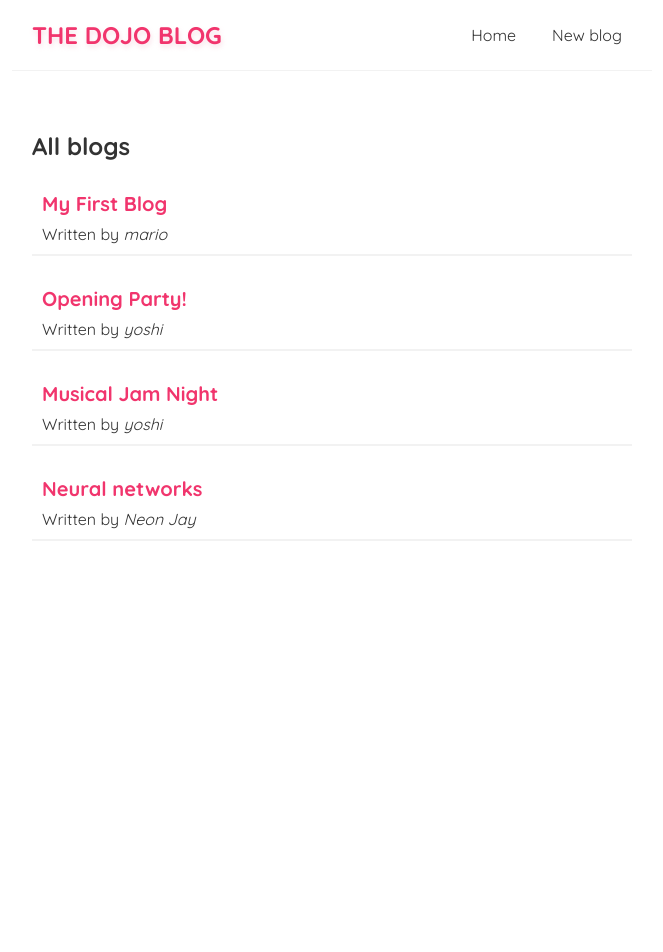
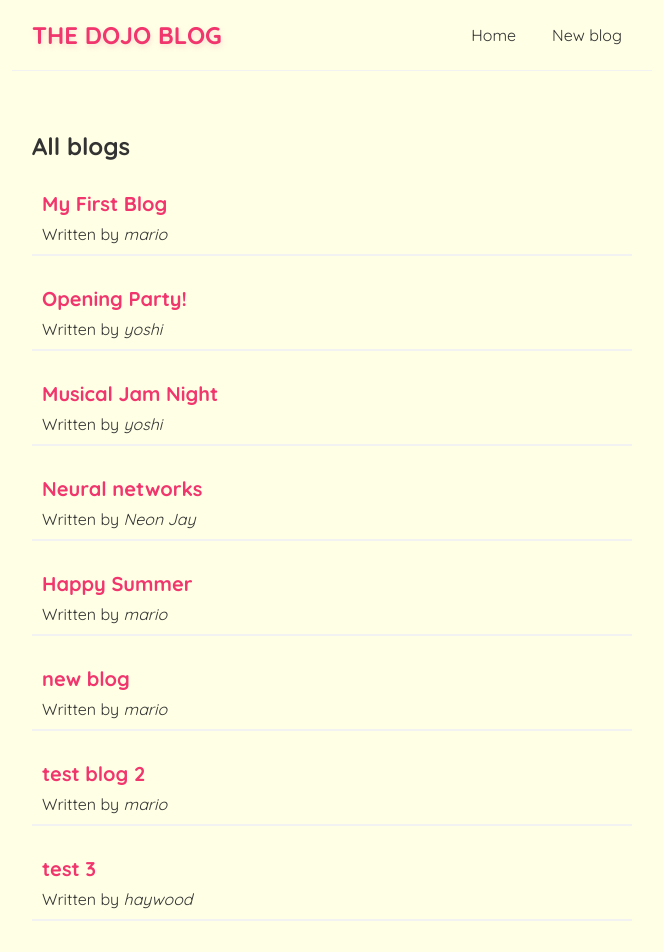
Before and after one commit to Rohith1221/dojo-blog, a React (Create React App) app: page / in a window 1280 px wide. Shown: the top 952 px of the page, without its empty margins (308-971 px from the left). Before the commit the page ends 800 px from the top, so only its background shows below. Built offline with nearby package versions, Linux system fonts and the light colour scheme; data requests are answered from the project's data file.

Commit message:
submitting events (form) and making POST req

```diff
--- a/data/db.json
+++ b/data/db.json
@@ -23,6 +23,36 @@
       "body": "Deep neural networks are having a tremendous impact on applied natural language processing. In this clearly written book, Shalom Lappin tackles the novel and exciting question of what are their implications for theories of language acquisition, representation and usage. This will be an enlightening reading for anybody interested in language from the perspectives of theoretical linguistics, cognitive science, AI and the philosophy of science.",
       "author": "Neon Jay",
       "id": 4
+    },
+    {
+      "title": "Happy Summer",
+      "body": "Don't we all love summer ?!",
+      "author": "mario",
+      "id": 5
+    },
+    {
+      "title": "new blog ",
+      "body": "test blog",
+      "author": "mario",
+      "id": 6
+    },
+    {
+      "title": "test blog 2",
+      "body": "test blog 2",
+      "author": "mario",
+      "id": 7
+    },
+    {
+      "title": "test 3",
+      "body": "test 3",
+      "author": "haywood",
+      "id": 8
+    },
+    {
+      "title": "test 4",
+      "body": "test 4",
+      "author": "mario",
+      "id": 9
     }
   ]
 }
--- a/src/Create.js
+++ b/src/Create.js
@@ -1,13 +1,35 @@
 import { useState } from "react";
+import { Route } from "react-router";
+import Home from "./Home";
 const Create = () => {
   const [title, setTitle] = useState("");
   const [body, setBody] = useState("");
   const [author, setAuthor] = useState("rohith");
+  const [isPending, setIsPending] = useState(false);
+
+  const handleSubmit = (e) => {
+    e.preventDefault(); // doesnt refresh
+    const blog = { title, body, author }; // creating blog object
+
+    setIsPending(true);
+
+    fetch("http://localhost:8000/blogs", {
+      // this asynchrounous and returns a promise , we can use then method
+      method: "POST",
+      headers: { "content-type": "application/json" },
+      body: JSON.stringify(blog),
+    }).then(() => {
+      console.log("new blog added");
+      setIsPending(false);
+    });
+  };
+
+  // now we should send a post request to json server to add the object to json file
 
   return (
     <div className="create">
       <h2>Add a new blog </h2>
-      <form>
+      <form onSubmit={handleSubmit}>
         <label>Blog title :</label>
         <input
           type="text"
@@ -30,10 +52,12 @@
           <option value="rohith">Rohith</option>
           <option value="haywood">Haywood</option>
         </select>
-        <button>Add blog</button>
-        <p>
-          {title} {body} {author}
-        </p>
+        {/* <button>Add blog</button> */}
+
+        {isPending && <button disabled>Adding blog ...</button>}
+        {!isPending && <button>Add blog</button>}
+
+        <p>{/* {title} {body} {author} */}</p>
       </form>
     </div>
   );
--- a/src/index.css
+++ b/src/index.css
@@ -5,6 +5,9 @@
   margin: 0;
   font-family: "Quicksand";
   color: #333;
+}
+body {
+  background-color: #ffffcc81;
 }
 
 .navbar {
```
